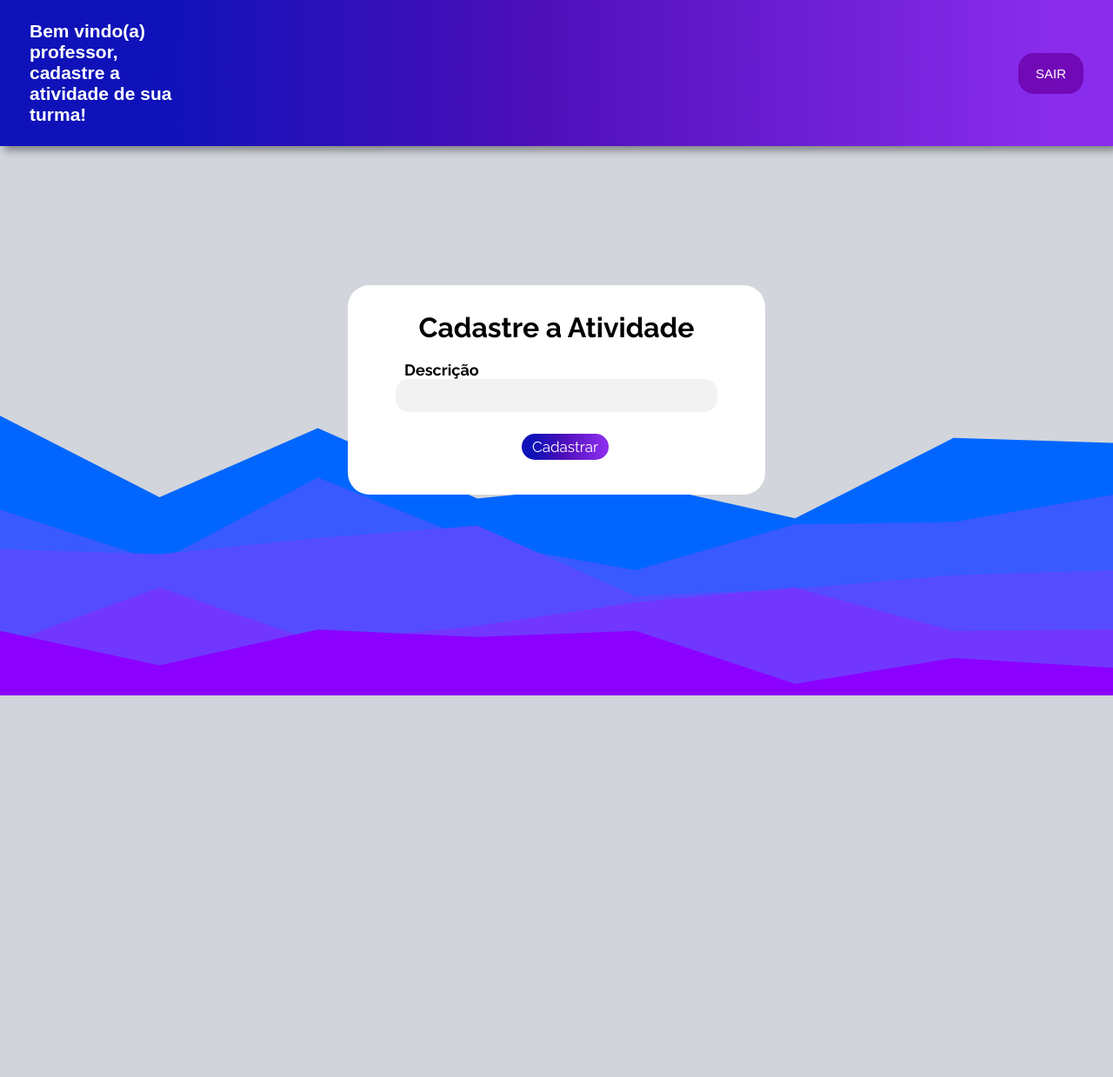
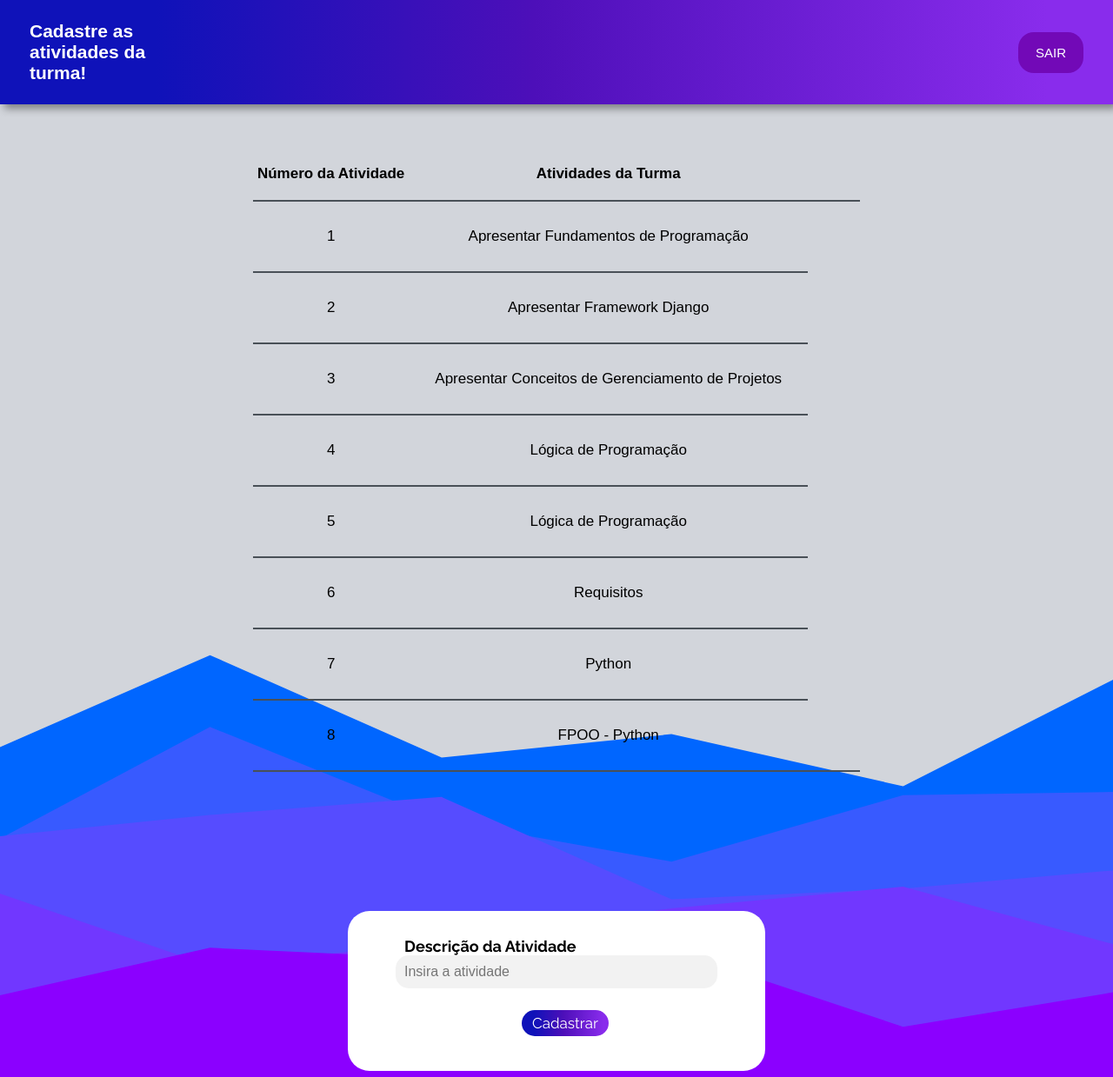
Before and after one commit to NaaQuinteiro/Projeto_Escola, a Django app: template Escola/App_Escola/templates/CadastroAtividade.html in a window 1280 px wide. Shown: the whole page at 87% size. Before the commit the page ends 800 px from the top, so only its background shows below. Run offline with Django 5.2, Linux system fonts and the light colour scheme; the template is opened without the code that fills it: values that come from a table or form of the project are taken from there, others are empty; data comes from the database, SQL or seed files in the repository; both versions use the stored data as it was after the commit.

Commit message:
Falta coisa

```diff
--- a/Escola/App_Escola/static/css/cad_atividade.css
+++ b/Escola/App_Escola/static/css/cad_atividade.css
@@ -69,7 +69,7 @@ header {
 }
 
 .form-turma h1 {
-    padding-top: 30px;
+
     display: flex;
     justify-content: center;
     color: black;
@@ -99,6 +99,7 @@ header {
 }
 
 .form-turma label {
+    padding-top: 30px;
     display: flex;
     width: 280px;
     font-size: 18px;
@@ -140,3 +141,23 @@ header {
     align-items: center;
     margin-top: 20vh;
 }
+
+
+.tabela {
+    display: flex;
+    justify-content: center;
+    align-items: center;
+    padding-top: 50px;
+}
+
+table,
+th,
+td {
+    border-collapse: collapse;
+    /*define a separação entre as bordar*/
+    padding: 30px;
+    text-align: center;
+    font-family: "Roboto-Condensed", sans-serif;
+    font-size: 17px;
+    border-bottom: 2px solid #495057;
+}
--- a/Escola/App_Escola/static/css/cad_turma.css
+++ b/Escola/App_Escola/static/css/cad_turma.css
@@ -9,7 +9,7 @@
 body {
     background-color: #caf0f8;
     font-family: "Raleway", sans-serif;
-    background-image: url('/fundo_login.svg');
+    background-image: url('../imagens/fundo_login.svg');
     background-size: cover;
     background-position: center;
 }
--- a/Escola/App_Escola/templates/CadastroAtividade.html
+++ b/Escola/App_Escola/templates/CadastroAtividade.html
@@ -5,7 +5,7 @@
     <meta charset="UTF-8">
     <meta name="viewport" content="width=device-width, initial-scale=1.0">
     <meta name="author" content="Thayná Quinteiro">
-    <link rel="stylesheet" type="text/css" href="{% static 'css/cad_atividade.css' %}">
+    <link rel="stylesheet" type="text/css" href="{% static '../static/css/cad_atividade.css' %}">
     <title>Cadastro de Atividades</title>
 </head>
 
@@ -14,7 +14,7 @@
         <nav>
             <div class="nav-bar">
 
-                <h1>Bem vindo(a) professor, cadastre a atividade de sua turma!</h1>
+                <h1>Cadastre as atividades da turma!</h1>
                 <button>SAIR</button>
 
             </div>
@@ -22,15 +22,60 @@
     </header>
 
     <main>
+
+        <div class="tabela" style="display: flex;justify-content: center;align-items: center;padding-top: 50px;">
+            <table style="border-collapse: collapse;padding: 30px;text-align: center;font-family: 'Roboto-Condensed', sans-serif;font-size: 17px;border-bottom: 2px solid #495057;gap: 10px;">
+                <tr>
+                    <th style="padding: 5px;">Número da Atividade</th>
+                    <th style="padding: 5px;">Atividades da Turma</th>
+                    <td></td>
+                </tr>
+
+                {% for igs in atividades_da_turma %}
+                <tr>
+                    <td>{{igs.id}}</td>
+                    <td>{{igs.nome_atividade}}</td>
+                </tr>
+                {% endfor %}
+
+            </table>
+
+            <script>
+                function valida_excluir(id){
+                    //primeiro exibe a mensagem de confirmação
+                    let userConfirmation = confirm("Você tem certeza de que deseja excluir este item?");
+
+                    //Se o usuário confirma a exclusão
+                    if(userConfirmation){
+                        id=id;
+                        endereco = '/excluir_atividade/'+ id;
+                        window.location.href=endereco;
+                    }
+
+                    //Se o usuário cancelou a exclusão
+                    else{
+                        console.log('Operação de exclusão cancelada.');
+                    }
+                }
+            </script>
+        </div>
+
         <div class="form-turma">
+
+            {% if messages %}
+                <ul class="mensagem_do_servidor">
+                    {% for mensagem in messages %}
+                        <p {% if mensagem.tags %} class="alert alert-{{message.tags}}" {% endif %}>{{mensagem}}</p>
+                    {% endfor %}
+                </ul>
+            {% endif %}
+
             <div class="turmas">
-                <form action="/cadastrar_atividade" method="post">
-                    <h1>Cadastre a Atividade</h1>
-                    <!-- <label for="">Código da Atividade</label>
-                    <input type="text" name="codigo-atividade"> -->
-                    <label for="descrition">Descrição</label>
-                    <input type="text" name="descricao">
-                    <button id="enviar">Cadastrar</button>
+                <form id="form" class="form" action="{% url 'salvar_atividade_nova' %}" method="post">{% csrf_token %}
+                    <input type="hidden" name="id_selecionado" id="id_selecionado" value="{{id_selecionado}}">
+                    <label for="descrition">Descrição da Atividade</label>
+                    <input type="text" id="nome_atividade" name="nome_atividade" value="" placeholder="Insira a atividade">
+                    <button type="submit" class="btn_conf_cancel btn_confirmar"><a href="/salvar_atividade_nova/{{id_turma}}"></a>Cadastrar</button>
                 </form>
             </div>
 
@@ -39,6 +84,9 @@
             </div>
 
         </div>
+
+
+
     </main>
 
 </body>
--- a/Escola/App_Escola/templates/Page_professor.html
+++ b/Escola/App_Escola/templates/Page_professor.html
@@ -44,7 +44,8 @@
                     <td>{{igs.nome_turma}}</td>
                     <td>
                         <button id="exclude"><a href="javascript:valida_excluir({{igs.id}})" style="text-decoration: none; color: white;">Excluir</a></button>
-                        <button id="view"><a href="/ver_atividades?id_turma={{igs.id}}&who={{id_logado}}" style="text-decoration: none; color: white;">Vizualizar</a></button>
+                        <!--<button id="view"><a href="/lista_atividade?id_turma={{igs.id}}" style="text-decoration: none; color: white;">Vizualizar</a></button>-->
+                        <button id="view"><a href="{% url 'lista_atividade' id_selecionado=igs.id %}" style="text-decoration: none; color: white;">Vizualizar</a></button>
                     </td>
                 </tr>
                 {% endfor %}
--- a/Escola/App_Escola/urls.py
+++ b/Escola/App_Escola/urls.py
@@ -8,9 +8,8 @@ urlpatterns = [
     path('confirmar_cadastro/', views.confirmar_cadastro, name='confirmar_cadastro'),
     path('cad_turma/<int:id_professor>', views.cad_turma, name='cad_turma'),
     path('salvar_turma', views.salvar_turma_nova, name='salvar_turma_nova'),
-    path('lista_turma/<int:id_professor>', views.lista_turma, name='lista_turma')
-    # path('pageProfessor/', views.abre_pageProfessor, name='abre_pageProfessor'),
-    # path('cadastroAtividade/', views.abre_cadastroAtividade, name='abre_cadastroAtividade'),
-    # path('cadastroTurma/', views.abre_cadastroTurma, name='abre_cadastroTurma'),
+    path('lista_turma/<int:id_professor>', views.lista_turma, name='lista_turma'),
+    path('lista_atividade/<int:id_selecionado>', views.lista_atividade, name='lista_atividade' ),
+    path('salvar_atividade_nova', views.salvar_atividade_nova, name='salvar_atividade_nova')
 
 ]
```
Also changed, not shown: Escola/App_Escola/views.py (+29 -6 lines), Escola/db.sqlite3.
